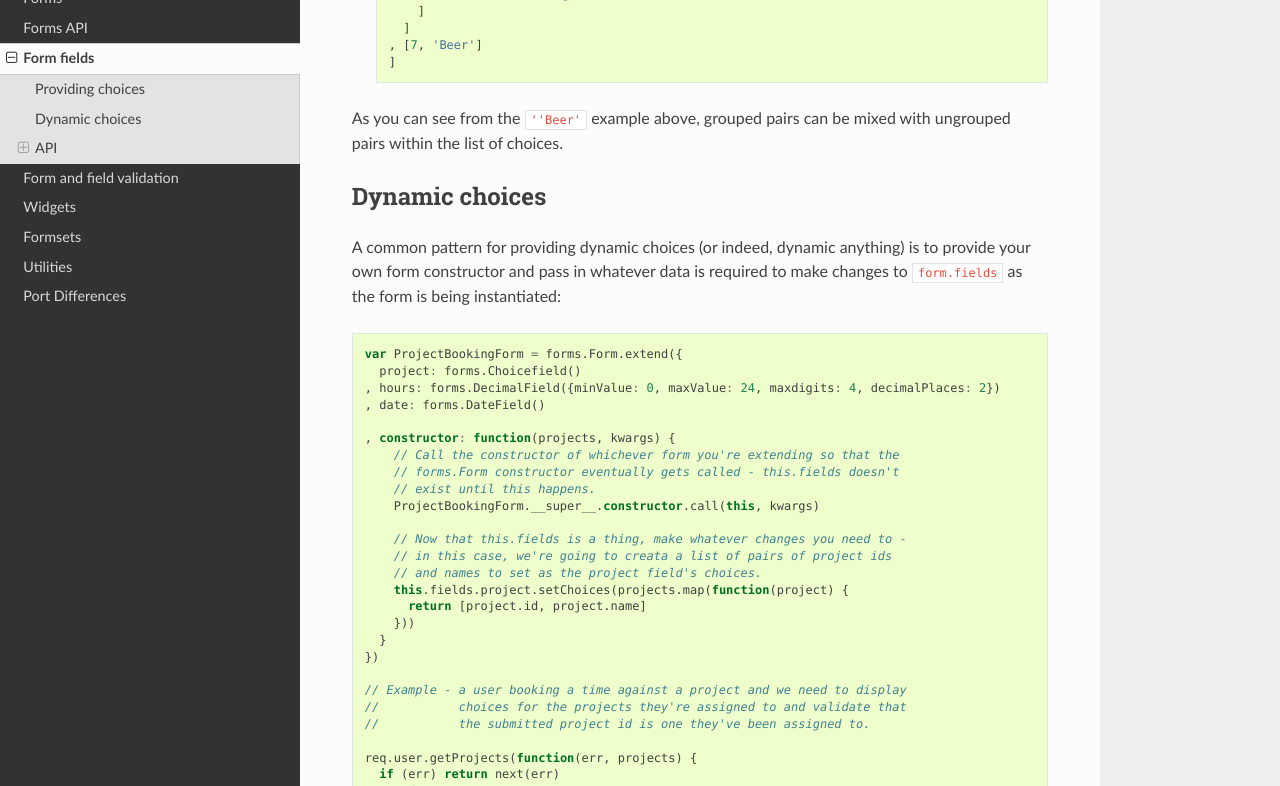
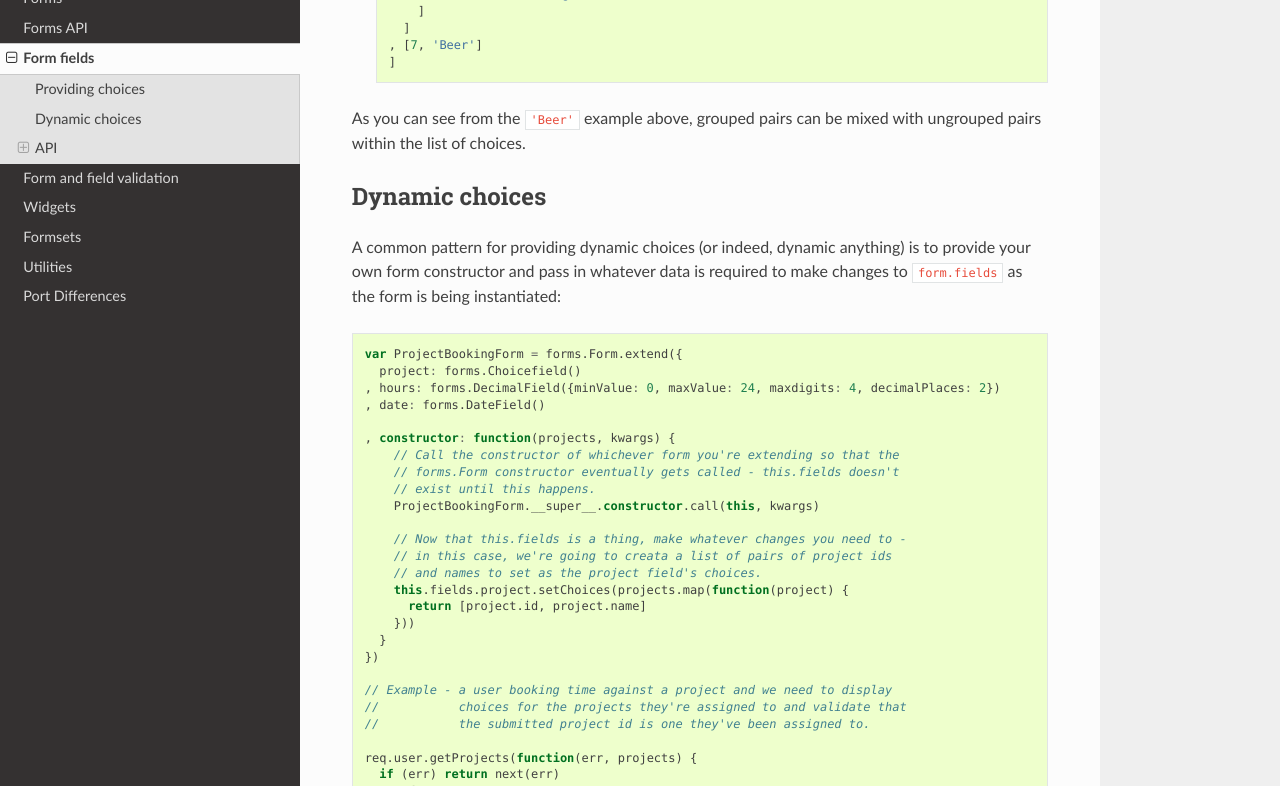
Before and after one commit to insin/newforms, a Sphinx documentation site: the page built from docs/fields.rst, in a window 1280 px wide and 1400 px high, scrolled down 938 px. Shown: the part 147-933 px from the top of the window. Built offline with Sphinx 7.4.7 and the Read the Docs theme 2.0.0, drawn with Linux system fonts in a browser that asks for light colours.

Commit message:
Doc yypos [ci skip]

```diff
--- a/docs/fields.rst
+++ b/docs/fields.rst
@@ -55,7 +55,7 @@ Grouped lists of choice pairs
       , [7, 'Beer']
       ]
 
-As you can see from the ``''Beer'`` example above, grouped pairs can be mixed
+As you can see from the ``'Beer'`` example above, grouped pairs can be mixed
 with ungrouped pairs within the list of choices.
 
 Dynamic choices
@@ -87,7 +87,7 @@ make changes to ``form.fields`` as the form is being instantiated:
      }
    })
 
-   // Example - a user booking a time against a project and we need to display
+   // Example - a user booking time against a project and we need to display
    //           choices for the projects they're assigned to and validate that
    //           the submitted project id is one they've been assigned to.
 
```
